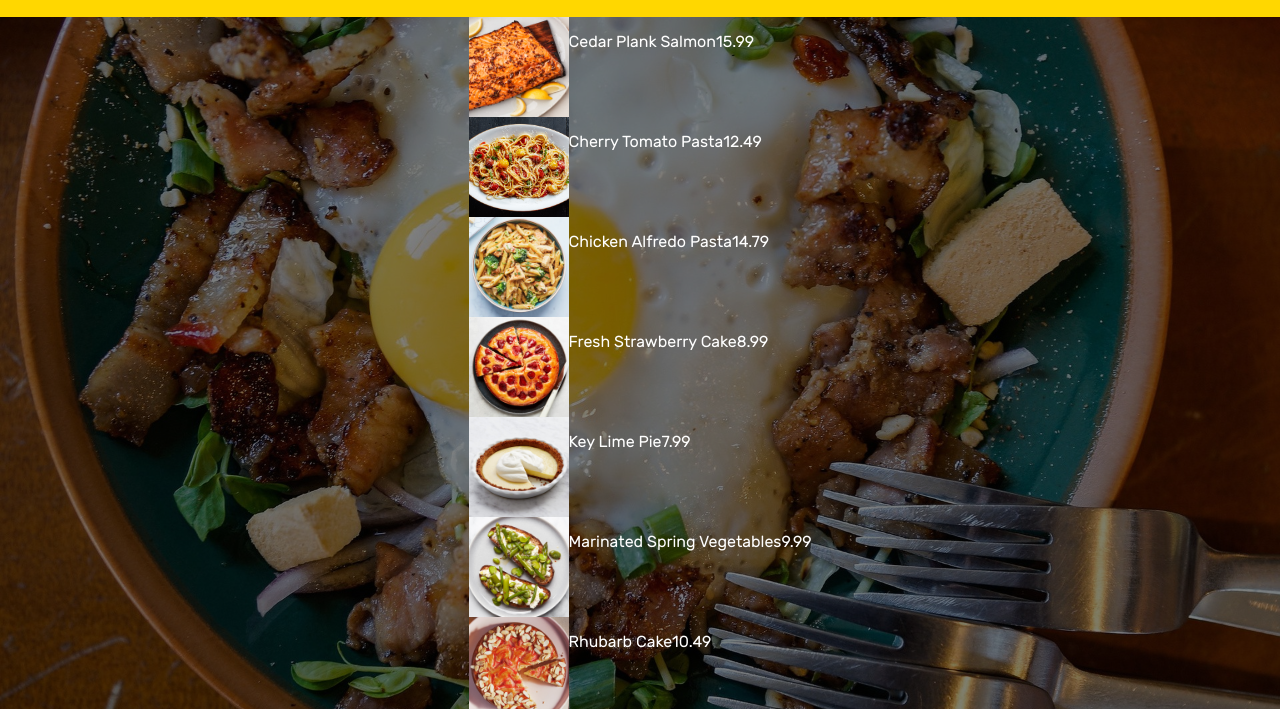
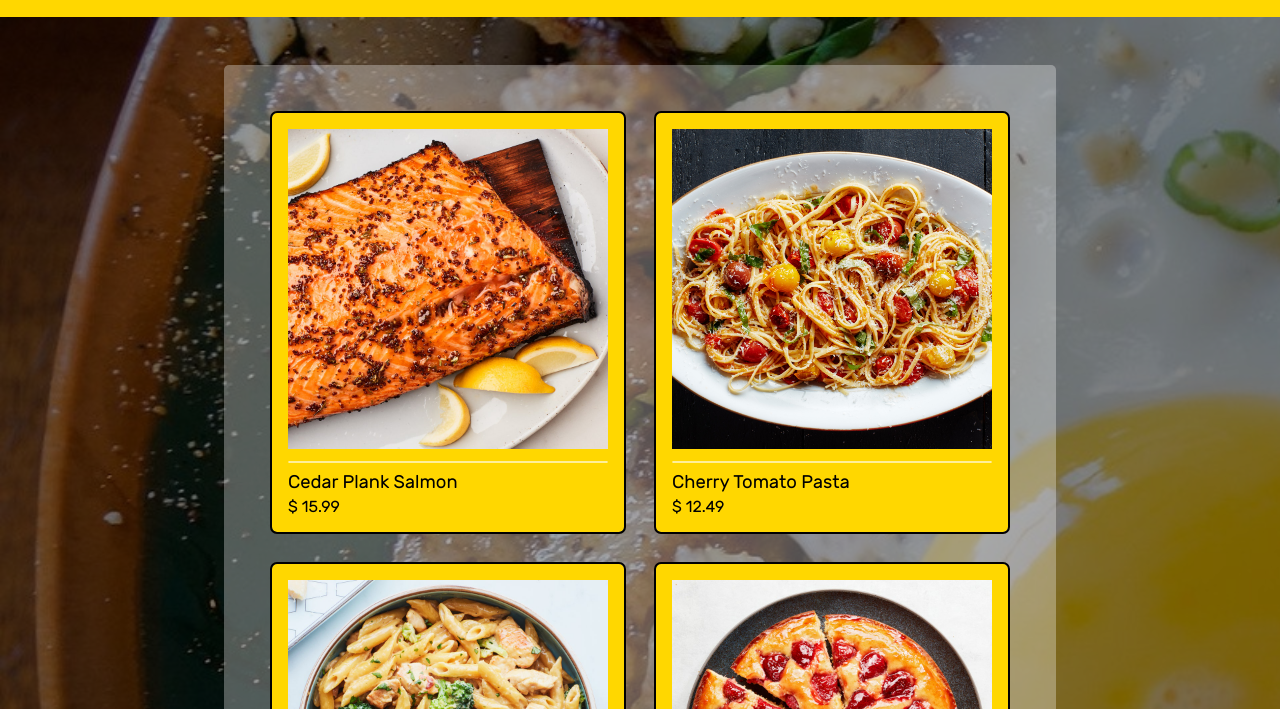
Before and after one commit to shonebinu/restaurant-page, a website built with webpack: page src/index.html in a window 1280 px wide. Shown: the part 91-800 px from the top of the page. Built offline with nearby package versions, Linux system fonts and the light colour scheme.

Commit message:
add: add menu section component

```diff
--- a/src/home/home.css
+++ b/src/home/home.css
@@ -1,12 +1,5 @@
-#content {
-  display: flex;
-  justify-content: center;
-  align-items: center;
-  flex-direction: column;
-
+.home-container {
   color: white;
-
-  &>div {
   display: flex;
   flex-direction: column;
   align-items: center;
@@ -52,4 +45,3 @@
     }
   }
 }
-}
--- a/src/home/home.js
+++ b/src/home/home.js
@@ -2,6 +2,7 @@ import "./home.css";
 
 const homeComponent = (onMenuClick, onReserveClick) => {
   const containerDiv = document.createElement("div");
+  containerDiv.classList.add("home-container");
 
   const h1 = document.createElement("h1");
   h1.textContent = "ODIN RESTAURANT";
--- a/src/menu/menu.css
+++ b/src/menu/menu.css
@@ -1,12 +1,49 @@
 .cards {
+  padding: 3rem;
+  width: 65%;
+  margin-top: 3rem;
+
 
   display: grid;
-  grid-template-columns: 1fr 1fr 1fr;
+  background: #FFFFFF50;
+  gap: 2rem;
+
+  grid-template-columns: repeat(auto-fill, minmax(300px, 1fr));
+  border-radius: 5px;
 
   .card {
+    color: black;
+    padding: 1rem;
+    padding-bottom: 0;
+    border-radius: 5px;
+    background: gold;
+    outline: 2px solid black;
+
     img {
-      width: 100px;
-      aspect-ratio: 1;
+      width: 100%;
+      height: auto;
+    }
+
+    hr {
+      width: 100%;
+      border: 1px solid #FFFFFF99;
+      border-radius: 2px;
+    }
+
+    div {
+      p:first-child {
+        margin-top: 0;
+        margin-bottom: 0;
+        font-size: 1.15rem;
+      }
+
+      p:nth-child(2) {
+        margin-top: 5px;
+
+        &::before {
+          content: "$ ";
+        }
+      }
     }
   }
 }
--- a/src/menu/menu.js
+++ b/src/menu/menu.js
@@ -9,13 +9,20 @@ const createCard = (menuItem) => {
   itemImage.src = menuItem.img;
   cardDiv.appendChild(itemImage);
 
+  cardDiv.appendChild(document.createElement("hr"));
+
   const itemName = document.createElement("p");
   itemName.textContent = menuItem.name;
-  cardDiv.appendChild(itemName);
 
   const itemPrice = document.createElement("p");
   itemPrice.textContent = menuItem.price;
-  cardDiv.appendChild(itemPrice);
+
+  const cardDetails = document.createElement("div");
+
+  cardDetails.appendChild(itemName);
+  cardDetails.appendChild(itemPrice);
+
+  cardDiv.appendChild(cardDetails);
 
   return cardDiv;
 };
--- a/src/styles.css
+++ b/src/styles.css
@@ -78,4 +78,9 @@ header {
   background-color: rgba(0, 0, 0, .5);
   background-blend-mode: multiply;
   background-size: cover;
+
+  display: flex;
+  justify-content: center;
+  align-items: center;
+  flex-direction: column;
 }
```
Lines whose indentation alone changed are shown as unchanged.
